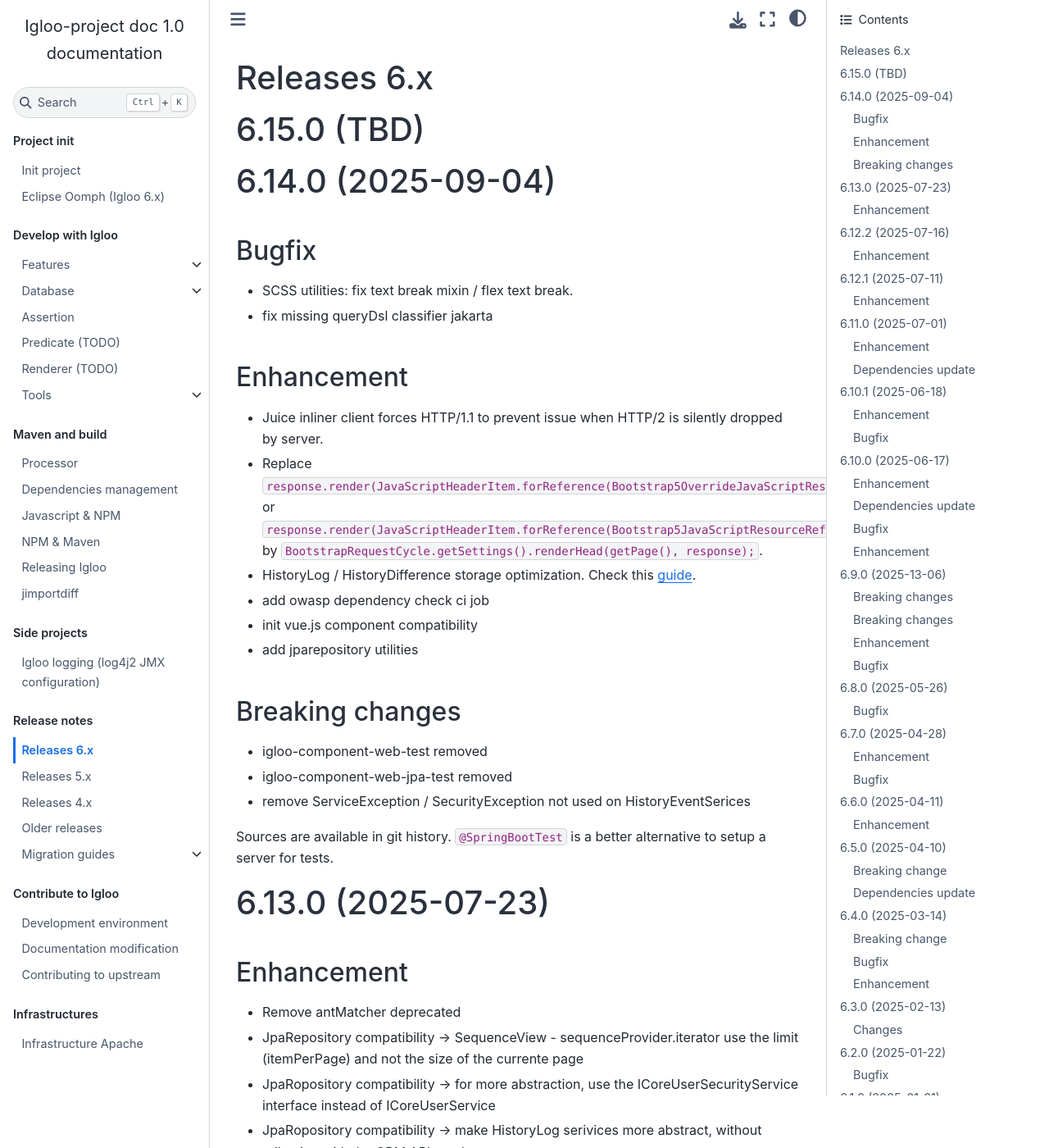
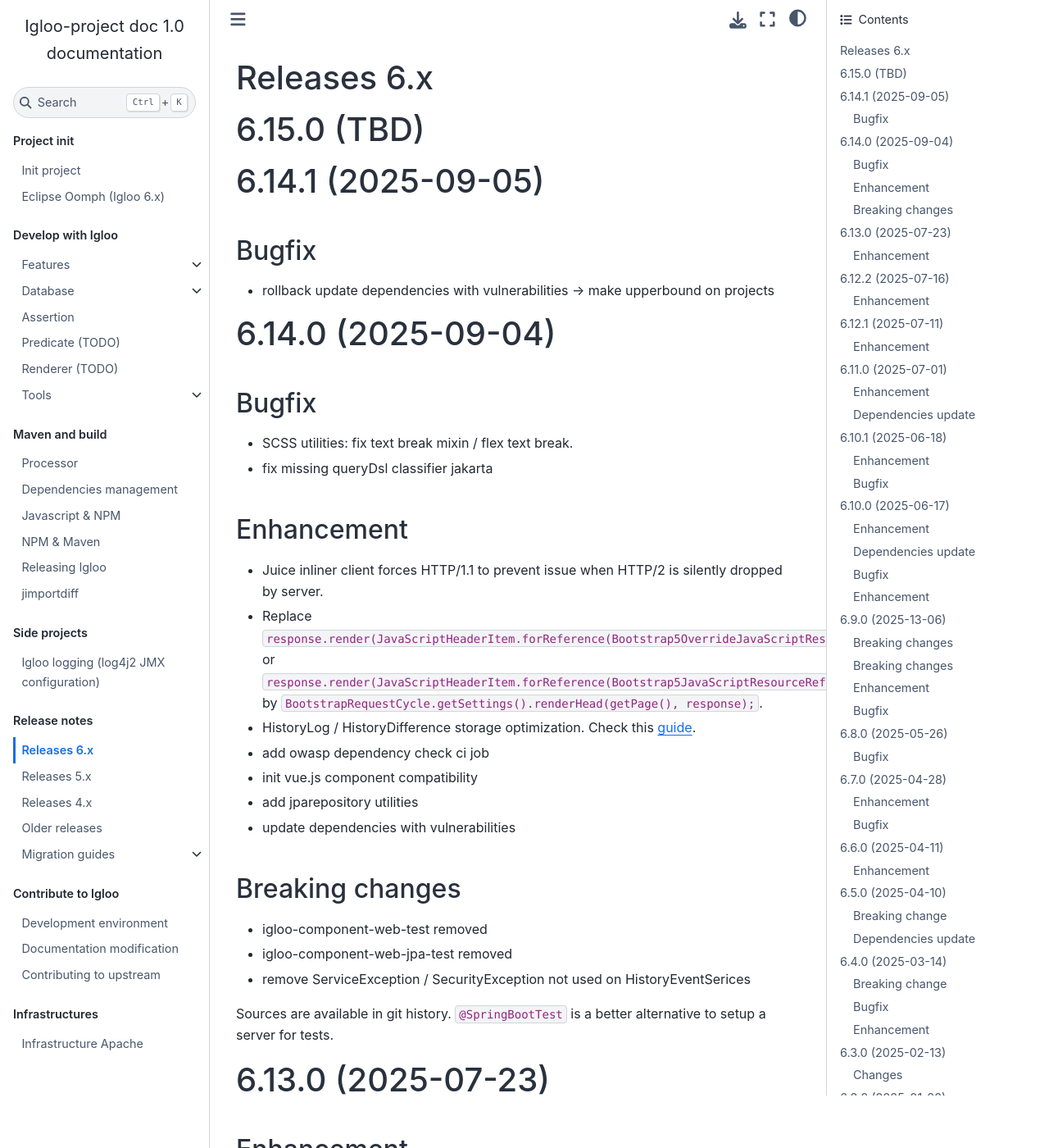
Before and after one commit to igloo-project/igloo-doc, a Sphinx documentation site: the page built from source/release-notes/releases-6.x.md, in a window 1280 px wide and 1400 px high. Shown: the whole window at 82% size. Built offline with Sphinx 7.4.7 and the Sphinx Book theme 1.1.4, drawn with Linux system fonts in a browser that asks for light colours.

Commit message:
igloo 6.14.1

```diff
--- a/source/release-notes/releases-6.x.md
+++ b/source/release-notes/releases-6.x.md
@@ -1,6 +1,13 @@
 # Releases 6.x
 
 # 6.15.0 (TBD)
+
+# 6.14.1 (2025-09-05)
+
+## Bugfix
+
+* rollback update dependencies with vulnerabilities -> make upperbound on projects
+
 
 # 6.14.0 (2025-09-04)
 
@@ -19,6 +26,7 @@
 * add owasp dependency check ci job
 * init vue.js component compatibility
 * add jparepository utilities
+* update dependencies with vulnerabilities
 
 ## Breaking changes
 
```
